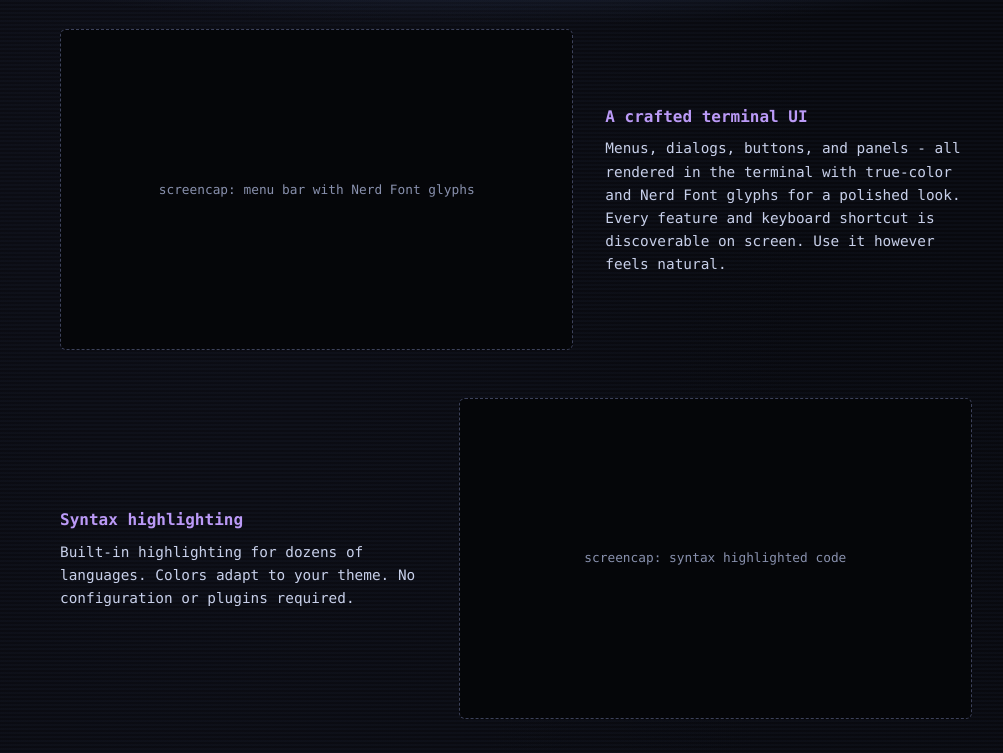
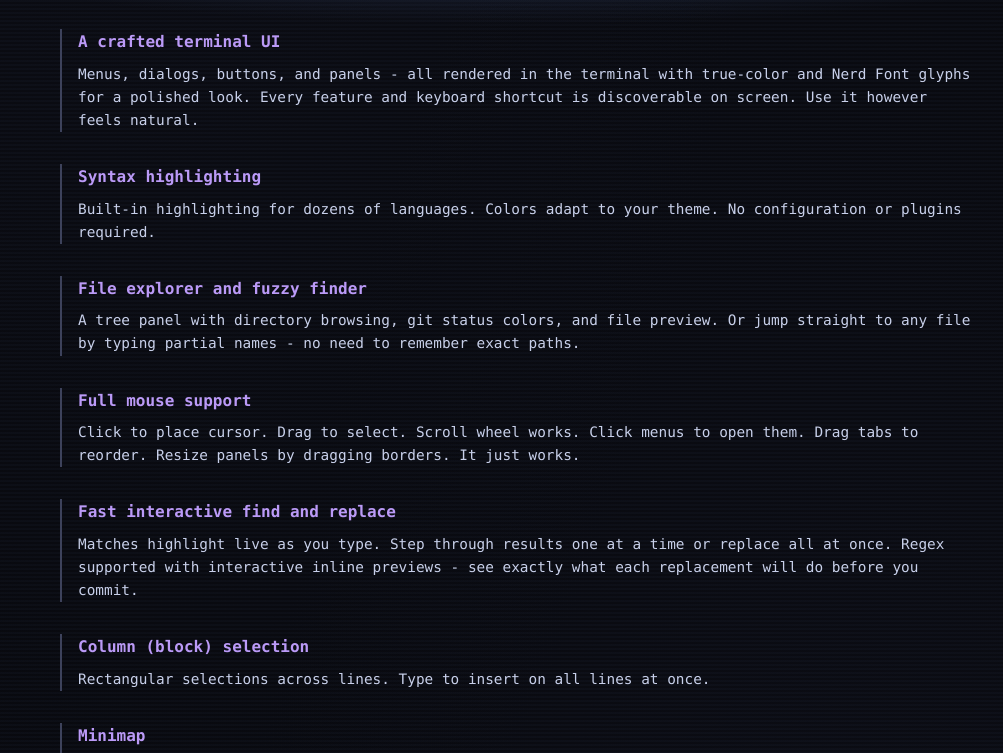
Before and after one commit to joewalnes/zepto, a plain HTML site: page website/src/index.html in a window 1280 px wide. Shown: the part 1504-2257 px from the top of the page, without its empty margins (124-1127 px from the left). Drawn offline with Linux system fonts and the light colour scheme.

Commit message:
Temporarily hide feature screencap placeholders
Comment out screencap divs and switch features to a clean
left-bordered text layout until real screencaps are ready.

Committed-By-Agent: claude

```diff
--- a/website/src/index.html
+++ b/website/src/index.html
@@ -232,18 +232,10 @@
 
         /* ---- Features layout ---- */
         .feature {
-            display: grid;
-            grid-template-columns: 1fr 1.4fr;
-            gap: 2rem;
-            align-items: center;
-            margin-bottom: 3rem;
+            margin-bottom: 2rem;
+            padding-left: 1rem;
+            border-left: 2px solid var(--border);
         }
-        /* Even features: screencap on left (larger), text on right */
-        .feature:nth-child(even) {
-            grid-template-columns: 1.4fr 1fr;
-        }
-        .feature:nth-child(even) .feature-text { order: 2; }
-        .feature:nth-child(even) .screencap-feature { order: 1; }
         .feature-text h3 { margin-top: 0; }
         .feature-text p { margin-top: 0.5rem; }
 
@@ -383,7 +375,7 @@
                     Use it however feels natural.
                 </p>
             </div>
-            <div class="screencap screencap-feature">screencap: menu bar with Nerd Font glyphs</div>
+            <!-- <div class="screencap screencap-feature">screencap: menu bar with Nerd Font glyphs</div> -->
         </div>
 
         <!-- SCREENCAP: A source file (e.g. Python or Rust) with syntax
@@ -397,7 +389,7 @@
                     theme. No configuration or plugins required.
                 </p>
             </div>
-            <div class="screencap screencap-feature">screencap: syntax highlighted code</div>
+            <!-- <div class="screencap screencap-feature">screencap: syntax highlighted code</div> -->
         </div>
 
         <!-- SCREENCAP: Editor with file explorer panel open on the left and
@@ -407,7 +399,7 @@
                 <h3>File explorer and fuzzy finder</h3>
                 <p>A tree panel with directory browsing, git status colors, and file preview. Or jump straight to any file by typing partial names - no need to remember exact paths.</p>
             </div>
-            <div class="screencap screencap-feature">screencap: file explorer and fuzzy finder</div>
+            <!-- <div class="screencap screencap-feature">screencap: file explorer and fuzzy finder</div> -->
         </div>
 
         <!-- SCREENCAP: Editor with a text selection visible (highlighted region),
@@ -421,7 +413,7 @@
                     borders. It just works.
                 </p>
             </div>
-            <div class="screencap screencap-feature">screencap: mouse selection</div>
+            <!-- <div class="screencap screencap-feature">screencap: mouse selection</div> -->
         </div>
 
         <!-- SCREENCAP: Find/replace dialog open with a regex pattern, showing
@@ -436,7 +428,7 @@
                     replacement will do before you commit.
                 </p>
             </div>
-            <div class="screencap screencap-feature">screencap: find and replace with inline preview</div>
+            <!-- <div class="screencap screencap-feature">screencap: find and replace with inline preview</div> -->
         </div>
 
         <!-- SCREENCAP: A rectangular/columnar selection highlighted in purple
@@ -446,7 +438,7 @@
                 <h3>Column (block) selection</h3>
                 <p>Rectangular selections across lines. Type to insert on all lines at once.</p>
             </div>
-            <div class="screencap screencap-feature">screencap: column selection</div>
+            <!-- <div class="screencap screencap-feature">screencap: column selection</div> -->
         </div>
 
         <!-- SCREENCAP: Right edge of the editor showing the minimap/scrollbar
@@ -456,7 +448,7 @@
                 <h3>Minimap</h3>
                 <p>A braille-character scrollbar that shows your position in the file and highlights git changes.</p>
             </div>
-            <div class="screencap screencap-feature">screencap: minimap</div>
+            <!-- <div class="screencap screencap-feature">screencap: minimap</div> -->
         </div>
 
         <!-- SCREENCAP: Side-by-side or two shots showing the same file in dark
@@ -466,7 +458,7 @@
                 <h3>Dark and light themes</h3>
                 <p>True-color (24-bit) themes. Switch instantly from the menu.</p>
             </div>
-            <div class="screencap screencap-feature">screencap: dark and light themes</div>
+            <!-- <div class="screencap screencap-feature">screencap: dark and light themes</div> -->
         </div>
 
 
```
